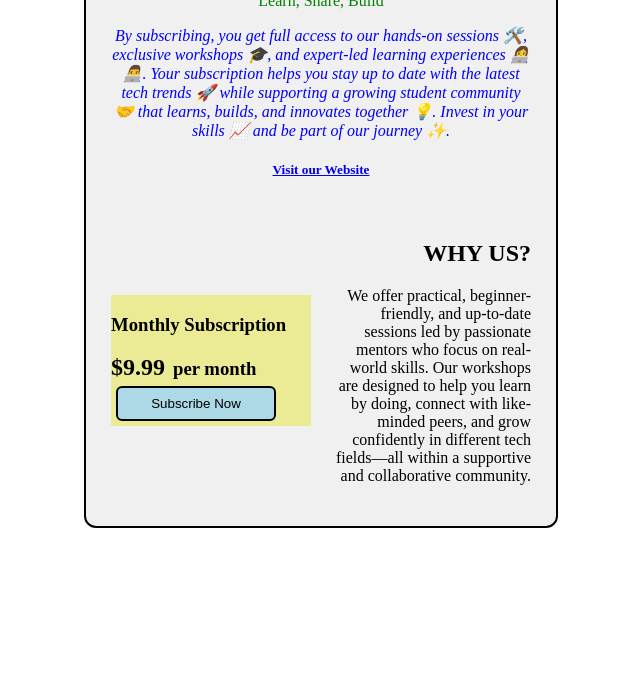
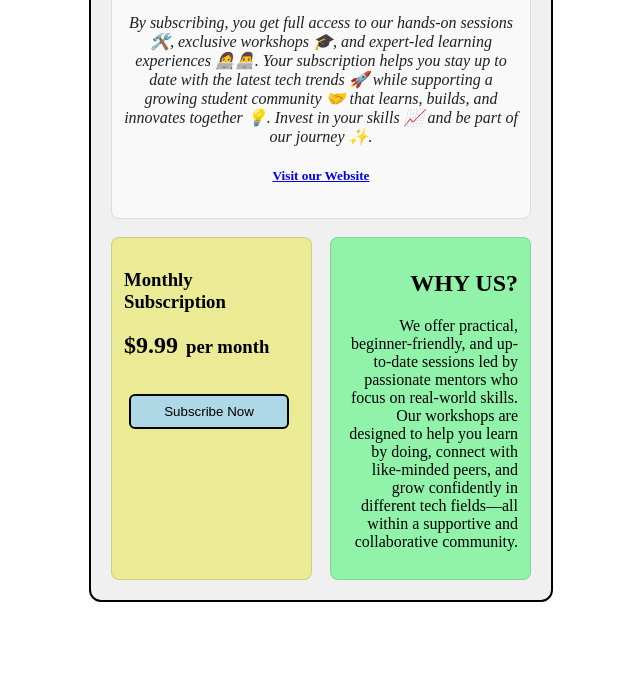
Before and after one commit to emnagribaa/price_grid, a plain HTML site: page index.html in a window 1280 px wide. Shown: the part 285-967 px from the top of the page, without its empty margins (319-959 px from the left). Before the commit the page ends 913 px from the top, so only its background shows below. Drawn offline with Linux system fonts and the light colour scheme.

Commit message:
third commit

```diff
--- a/index.html
+++ b/index.html
@@ -4,23 +4,25 @@
     <meta charset="UTF-8">
     <meta name="viewport" content="width=device-width, initial-scale=1.0">
     <title>GDGC Sessions</title>
-    <link rel="icon" type="image/png" href="logo.png">
+    <link rel="icon" type="image/png" href="logo.png" border-radius="50px"/>
     <style>
         .grid {
             display: grid;
             grid-template-columns: 1fr 1fr;
-            grid-template-rows: auto auto;
+            grid-auto-rows: auto;
             width: 420px;
-            padding: 25px;
+            padding: 20px;
             background-color: #f0f0f0;
             border: 2px solid #000;
             border-radius: 12px;
-            margin: 100px auto;
-            color:rgb(240, 240, 198);
-
-            flex-direction: column;
-            align-items: center;
-            gap: 20px;
+            margin: 80px auto;
+            gap: 18px;
+        }
+        .grid > * {
+            border: 1px solid rgba(0,0,0,0.12);
+            padding: 12px;
+            border-radius: 8px;
+            background: rgba(255,255,255,0.6);
         }
         .small1{
                 justify-content: left;
@@ -28,8 +30,10 @@
             background-color: rgb(235, 235, 149);
         }
         .small2{
+            justify-content: right;
             text-align: right;
-            color: yellow;
+            color: black;
+            background-color: rgb(145, 243, 169);
         }
         .big {
             grid-column: 1/3;
@@ -40,6 +44,7 @@
             align-items: baseline;
             gap: 8px;
             justify-content: left;
+            margin-bottom: 30px;
         }
     </style>
 </head>
@@ -49,7 +54,7 @@
         <img src="gdgc_logo.png" alt="GDGC Logo" style="width:200px";>
         <h1 style="font-weight:bold; font-size:1.5em; color:black;"> GDGC Sessions </h1>
         <em style="color:green; font-style:normal;"> Learn, Share, Build </em>
-        <p style="color:blue; font-style:italic " >By subscribing, you get full access to our hands-on sessions 🛠️, exclusive workshops 🎓,
+        <p style="color:rgb(33, 32, 32); font-style:italic " >By subscribing, you get full access to our hands-on sessions 🛠️, exclusive workshops 🎓,
         and expert-led learning experiences 👩‍💻👨‍💻.
         Your subscription helps you stay up to date with the latest tech trends 🚀 while supporting
         a growing student community 🤝 that learns, builds, and innovates together 💡.
@@ -71,5 +76,7 @@
         designed to help you learn by doing, connect with like-minded peers,
         and grow confidently in different tech fields—all within a supportive
         and collaborative community.</p>
+    </div>
+    </div>
     </body>
 </html>
```
